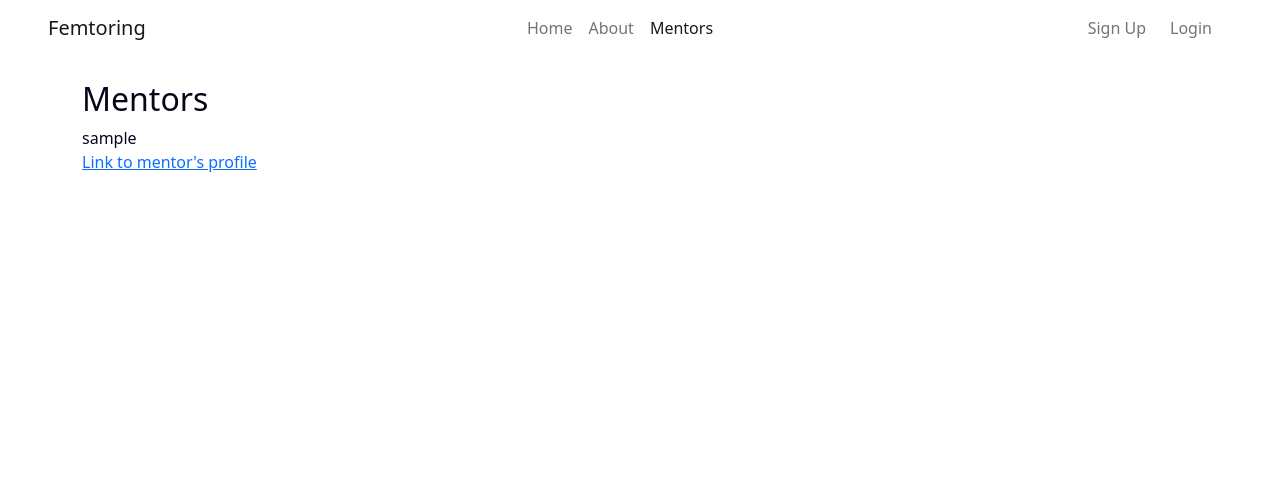
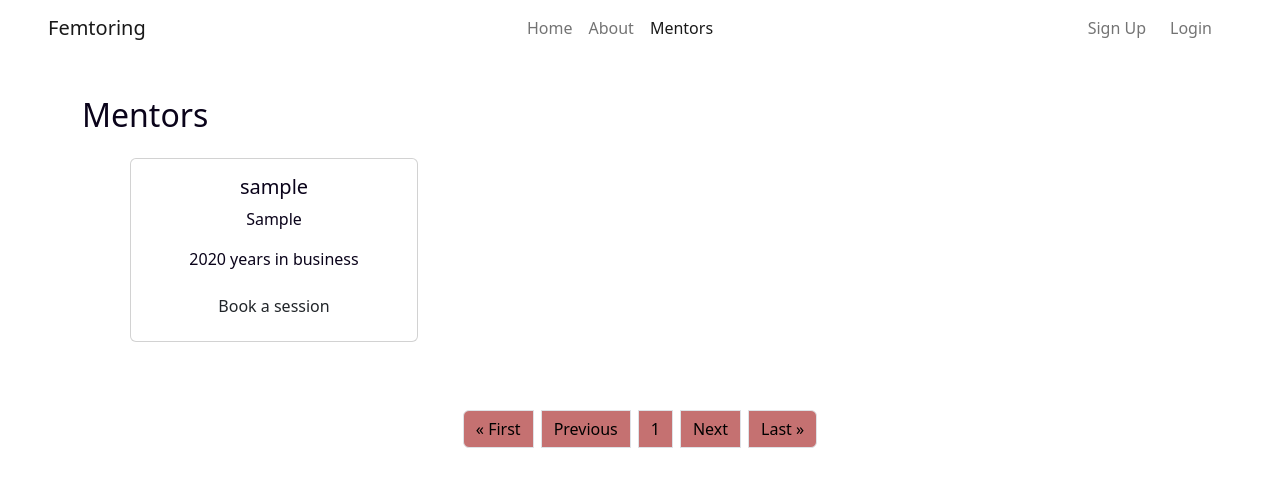
Before and after one commit to folarin-ogungbemi/Femtoring, a Django app: page /mentors/ in a window 1280 px wide. Shown: the top 487 px of the page. Run offline with Django 4.2, Linux system fonts and the light colour scheme; tables that the repository leaves empty hold one stand-in row (values such as "Sample post").

Commit message:
Development liam (#59)
* Create front-end for mentors profile page

* Create README.md

* Style mentors page

* Style mentors page

---------

Co-authored-by: Hasmelash95 <103432143+Hasmelash95@users.noreply.github.com>

```diff
--- a/static/css/base.css
+++ b/static/css/base.css
@@ -159,33 +159,12 @@ FORM STYLE
     background-color: #0000002b;
 }
 
-#t-img1 {
-    background-image: url('https://images.pexels.com/photos/3861958/pexels-photo-3861958.jpeg?auto=compress&cs=tinysrgb&w=1260&h=750&dpr=1');
-    background-size: cover;
-    background-position: 100%;
+/* Mentors page */
+
+.pagination a {
+    background-color: #c57171;
+    color: black;
 }
-
-#t-img2 {
-    background-image: url('https://images.pexels.com/photos/7605971/pexels-photo-7605971.jpeg?auto=compress&cs=tinysrgb&w=1260&h=750&dpr=1');
-    background-size: cover;
-    background-position: 50%;
-}
-
-#t-img3 {
-    background-image: url('https://images.pexels.com/photos/3769021/pexels-photo-3769021.jpeg?auto=compress&cs=tinysrgb&w=1260&h=750&dpr=1');
-    background-size: cover;
-    background-position: 30%;
-}
-
-/* Mentor profiles */
-
-#mentor-profile-img {
-    height: 190px;
-    float: right;
-    margin-top: 30px;
-    margin-right: 30px;
-}
-
 
 /*****************
 MEDIA-QUERIES
--- a/templates/mentors.html
+++ b/templates/mentors.html
@@ -6,13 +6,73 @@
 {% block content %}
 <div class="container">
     <div class="row">
-        <div class="col-12">
-            <h2>Mentors</h2>
-            {% for mentor_profile in object_list %}
-            <div>{{ mentor_profile.mentor_name }}</div>
-            <a href="{% url 'mentor_profile_page' mentor_profile.pk %}">Link to mentor's profile</a>
-            {% endfor %}
+        <h2 class="mt-3">Mentors</h2>
+            <div class="row text-center mx-auto">
+                {% for mentor in object_list %}
+                <div class="card my-3 mx-5" style="width: 18rem;">
+                    {% if "placeholder" in mentor.mentor_image.url %}
+                    <img id="mentor-profile-img" class="rounded-circle" src="https://thumbs.dreamstime.com/z/happy-person-portrait-smiling-woman-tanned-skin-curly-hair-happy-person-portrait-smiling-young-friendly-woman-197501184.jpg" alt="">
+                    {% else %}
+                    <img id="mentor-profile-img" src=" {{ mentor.mentor_image.url }}" class="rounded-circle" alt="">
+                    {% endif %} <div class="card-body">
+                        <h5 class="card-title">{{ mentor.mentor_name }}</h5>
+                        <p class="card-text">{{ mentor.mentor_expertise }}</p>
+                        <p class="card-text">{{ mentor.mentor_years_of_experience }} years in business</p>
+                        <a href="{% url 'mentor_profile_page' pk=mentor.mentor_name.pk %}" class="mentor-profile-btn btn">Book a session</a>
+                    </div>
+                </div>
+                {% if forloop.counter|divisibleby:3 %}
+                    <div class="row card-container">
+                {% endif %}
+                {% endfor %}
+            </div>
         </div>
     </div>
 </div>
+
+<!-- Pagination -->
+<ul class="pagination justify-content-center mt-5">
+    {% if page_obj.has_previous %}
+    <li class="page-item m-1">
+        <a href="?page=1" class="page-link directory-pag-a">&laquo; First</a>
+    </li>
+    <li class="page-item m-1">
+        <a href="?page={{ page_obj.previous_page_number }}" class="page-link directory-pag-a">Previous</a>
+    </li>
+    {% else %}
+    <li class="page-item m-1">
+        <a href="#" class="page-link directory-pag-a">&laquo; First</a>
+    </li>
+    <li class="page-item m-1">
+        <a href="#" class="page-link directory-pag-a">Previous</a>
+    </li>
+
+    {% endif %}
+
+    {% for i in page_obj.paginator.page_range %}
+    {% if page_obj.number == i %}
+    <li class="page-item m-1"><a href="#" class="page-link directory-pag-a">{{ i }}</a></li>
+    {% else %}
+    <li class="page-item m-1"><a class="page-link directory-pag-a" href="?page={{ i }}">{{ i }}</a></li>
+    {% endif %}
+    {% endfor %}
+
+    {% if page_obj.has_next %}
+    <li class="page-item m-1">
+        <a href="?page={{ page_obj.next_page_number }}" class="page-link directory-pag-a">Next</a>
+    </li>
+    <li class="page-item m-1">
+        <a href="?page={{ page_obj.paginator.num_pages }}" class="page-link directory-pag-a">Last &raquo;</a>
+    </li>
+
+    {% else %}
+    <li class="page-item m-1">
+        <a href="#" class="page-link directory-pag-a">Next</a>
+    </li>
+    <li class="page-item m-1">
+        <a href="#" class="page-link directory-pag-a">Last &raquo;</a>
+    </li>
+
+    {% endif %}
+</ul>
 {% endblock %}
```
Also changed, not shown: templates/profile.html (+4 -12 lines).
